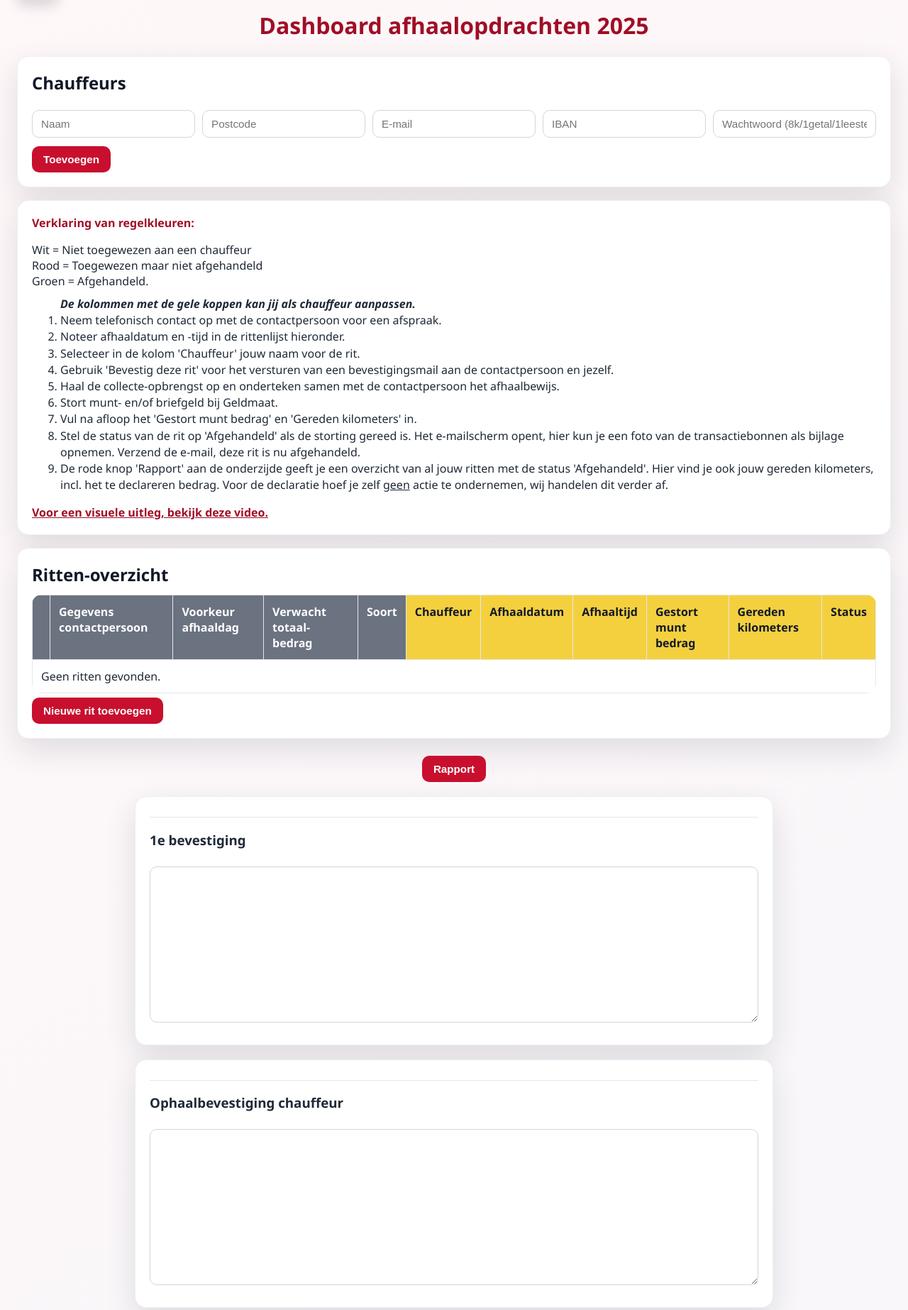
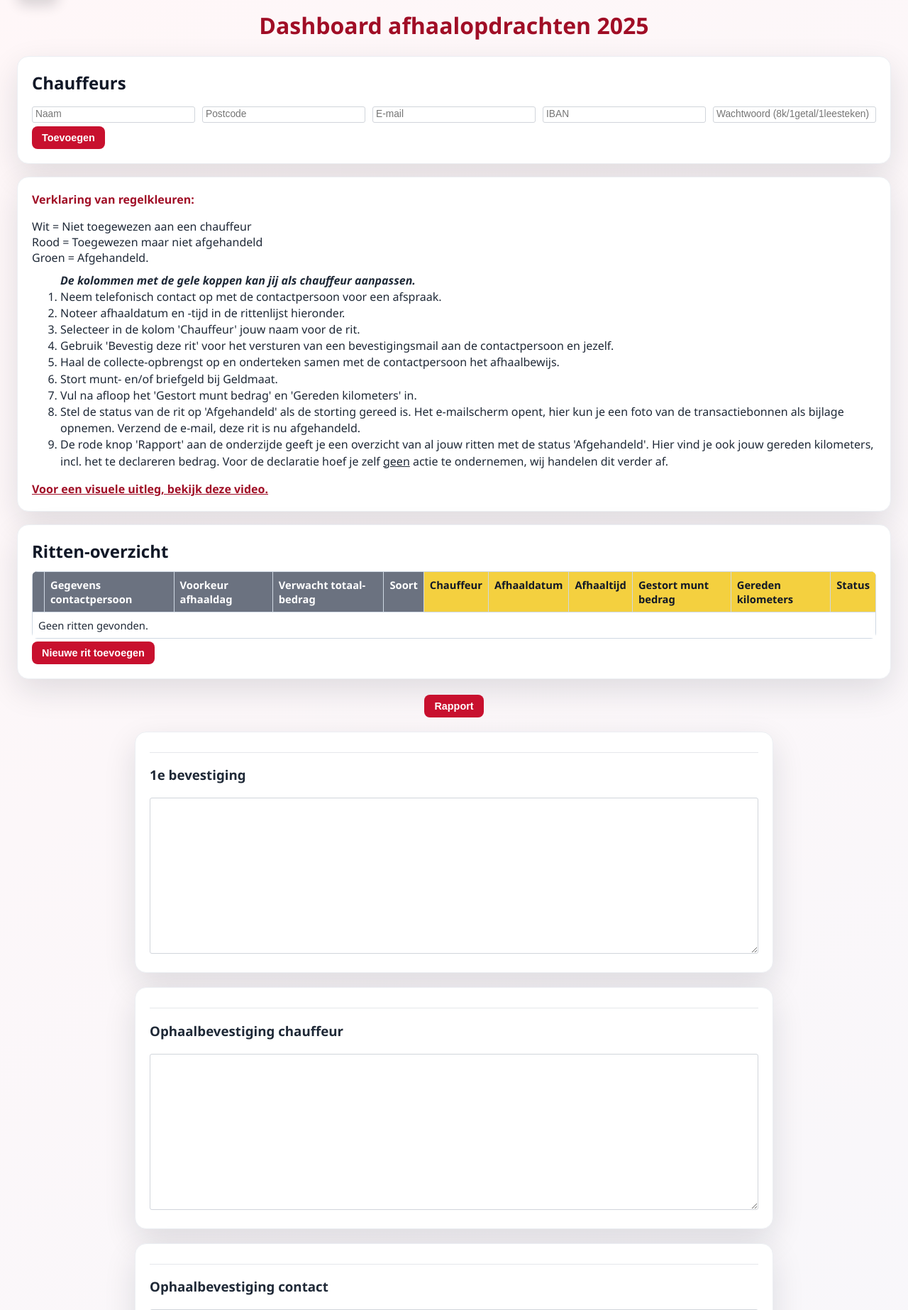
Before and after one commit to ceesnierstichting-netizen/afstort, a PHP site: page / in a window 1280 px wide. Shown: the part 82-1928 px from the top of the page at 71% size. Run offline with PHP 8.4, Linux system fonts and the light colour scheme; the visitor is signed in with stand-in values (Sample User, id 1); data that the repository does not hold is empty.

Commit message:
Verbeter leesbaarheid van rittenoverzicht in index

```diff
--- a/index.php
+++ b/index.php
@@ -427,10 +427,11 @@ if (isset($_GET['action'])) {
     table td textarea {
       width: 100%;
       border: 1px solid var(--border);
-      border-radius: 10px;
-      padding: 10px 12px;
-      margin: 6px 0;
-      font-size: 0.95rem;
+      border-radius: 3px;
+      padding: 2px 4px;
+      margin: 1px 0;
+      font-size: 0.86rem;
+      line-height: 1.2;
     }
 
     #chauffeur-section .form-grid {
@@ -444,7 +445,7 @@ if (isset($_GET['action'])) {
       border-collapse: collapse;
       background-color: #fff;
       table-layout: auto !important;
-      border-radius: 14px;
+      border-radius: 8px;
       overflow: hidden;
     }
 
@@ -455,10 +456,11 @@ if (isset($_GET['action'])) {
 
     table th,
     table td {
-      padding: 12px;
+      padding: 8px;
       text-align: left;
-      border: 1px solid #e5e7eb;
+      border: 1px solid #cfd8e3;
       vertical-align: top;
+      font-size: 0.92rem;
     }
 
     table th:nth-child(-n+5) {
@@ -474,12 +476,12 @@ if (isset($_GET['action'])) {
     button {
       background-color: var(--primary);
       color: #fff;
-      font-size: 0.95rem;
-      padding: 10px 16px;
+      font-size: 0.9rem;
+      padding: 8px 14px;
       border: none;
       cursor: pointer;
-      border-radius: 10px;
-      margin-top: 6px;
+      border-radius: 8px;
+      margin-top: 4px;
       font-weight: 600;
       transition: transform 0.12s ease, background-color 0.2s ease;
     }
```
Also changed, not shown: other parts of index.php (+21 -6 lines).
